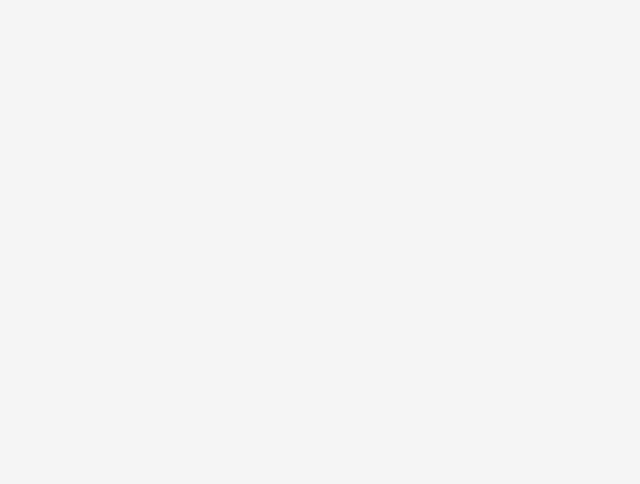
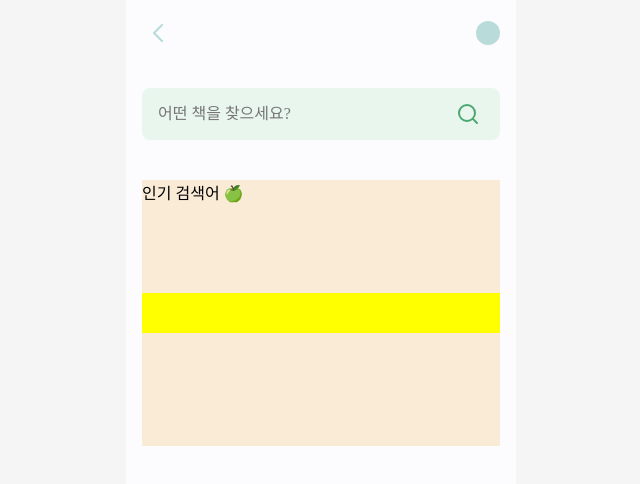
Before and after one commit to gunyongbok/bookus-client, a React (Vite) app: page /search in a window 1280 px wide. Shown: the top 484 px of the page, without its empty margins (319-959 px from the left). Built offline with nearby package versions, Linux system fonts and the light colour scheme; a web font is replaced by a local one.

Commit message:
design: 검색 페이지 뷰 구조 단위 디자인

```diff
--- a/src/assets/text/message.ts
+++ b/src/assets/text/message.ts
@@ -10,3 +10,5 @@ export const bookRecommend: string = "도서 추천에 필요해요.";
 export const bookMessage: string = "해당 정보는 외부에 공개되지 않아요.";
 
 export const interestFix: string = "관심 주제는 언제든지 수정 가능해요!";
+
+export const inputPlaceholder: string = "어떤 책을 찾으세요?";
--- a/src/page/Search/BookSearch.tsx
+++ b/src/page/Search/BookSearch.tsx
@@ -1,5 +1,101 @@
+import styled from "styled-components";
+
+// Container
+import TopContainer from "../../components/Wrapper/TopContainer";
+
+// Header
+import MainHeader from "../../components/Header/MainHeader";
+import backArrowImg from "../../assets/img/back.png";
+import profileImg from "../../assets/svg/ProfileLogo.svg";
+
+// input
+import { inputPlaceholder } from "../../assets/text/message";
+import bookSearchLogo from "../../assets/svg/BookSearchLogo.svg";
+
+const BookSearchContainer = styled.div`
+  width: 100%;
+  max-width: 358px;
+  height: 680px;
+  display: flex;
+  flex-direction: column;
+  position: absolute;
+  top: 13%;
+  @media (max-width: 599px) {
+    height: 80%;
+  }
+`;
+
+const BookSearchInput = styled.input`
+  width: 100%;
+  height: 52px;
+  border-radius: 8px;
+  border: none;
+  background: #e9f6ee;
+  padding-left: 16px;
+  box-sizing: border-box;
+  color: #0f473f;
+  font-family: Pretendard;
+  font-size: 16px;
+  font-weight: 500;
+  position: relative;
+
+  &:focus {
+    outline: none;
+  }
+  &::placeholder {
+    font-weight: 300;
+  }
+`;
+
+const BookSearchLogo = styled.img`
+  position: absolute;
+  right: 20px;
+  top: 14px;
+  cursor: pointer;
+`;
+
+const SearchWordContainer = styled.div`
+  width: 100%;
+  height: 266px;
+  margin-top: 40px;
+  background-color: yellow;
+  gap: 40px;
+  display: flex;
+  flex-direction: column;
+`;
+
+const SearchWordWrapper = styled.div`
+  width: 100%;
+  height: 113px;
+  gap: 16px;
+  display: flex;
+  flex-direction: column;
+  background-color: antiquewhite;
+`;
+
+const SearchWordTitle = styled.div`
+  color: #000;
+  font-family: Pretendard;
+  font-size: 16px;
+  font-weight: 500;
+`;
+
 const BookSearch = () => {
-  return <div></div>;
+  return (
+    <TopContainer $background="#FCFCFF">
+      <MainHeader src1={backArrowImg} src2={profileImg} />
+      <BookSearchContainer>
+        <BookSearchInput type="text" placeholder={inputPlaceholder} />
+        <BookSearchLogo src={bookSearchLogo} />
+        <SearchWordContainer>
+          <SearchWordWrapper>
+            <SearchWordTitle>인기 검색어 🍏</SearchWordTitle>
+          </SearchWordWrapper>
+          <SearchWordWrapper></SearchWordWrapper>
+        </SearchWordContainer>
+      </BookSearchContainer>
+    </TopContainer>
+  );
 };
 
 export default BookSearch;
```
Also changed, not shown: src/assets/svg/BookSearchLogo.svg (added), src/assets/svg/ProfileLogo.svg (added).
